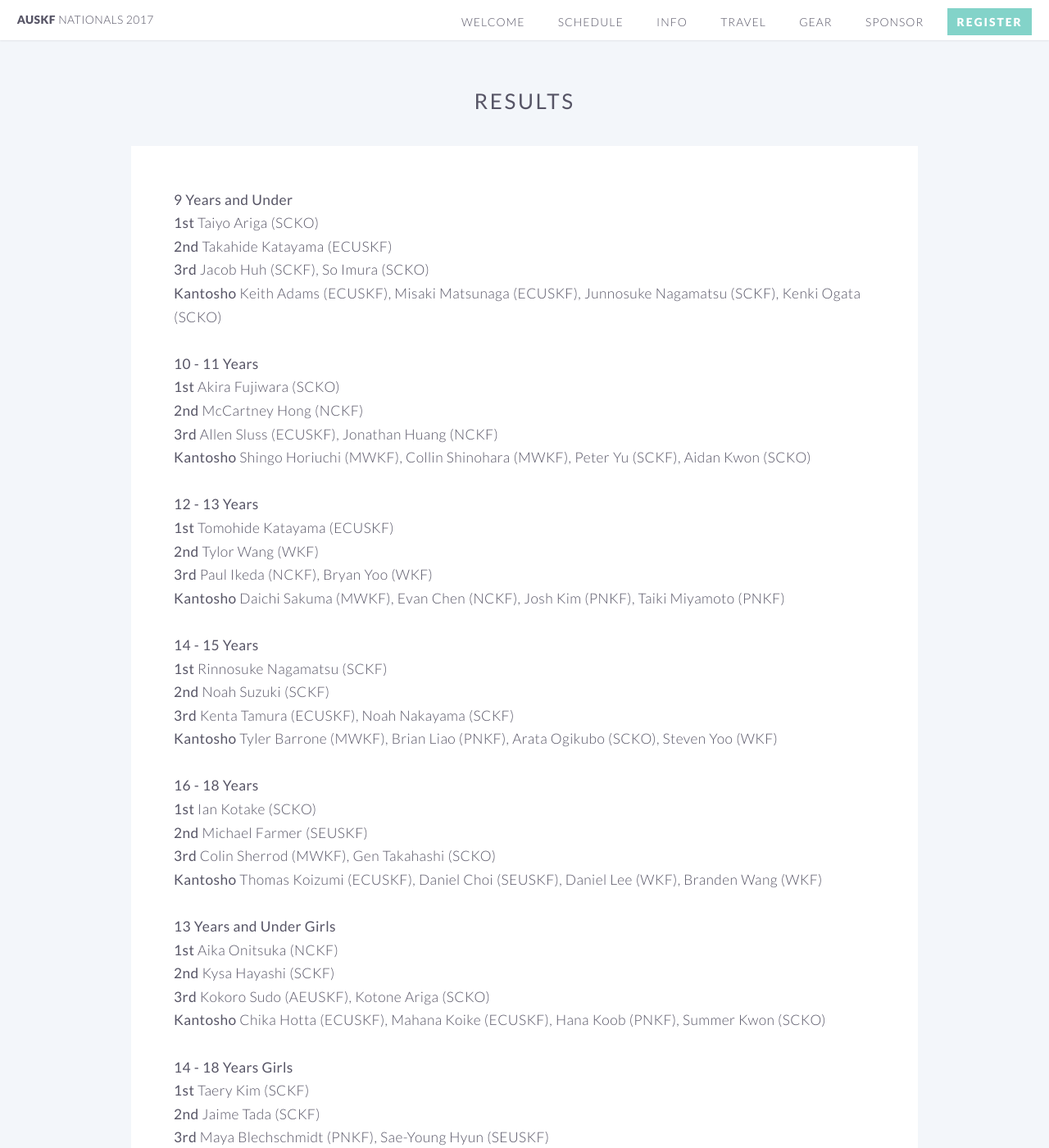
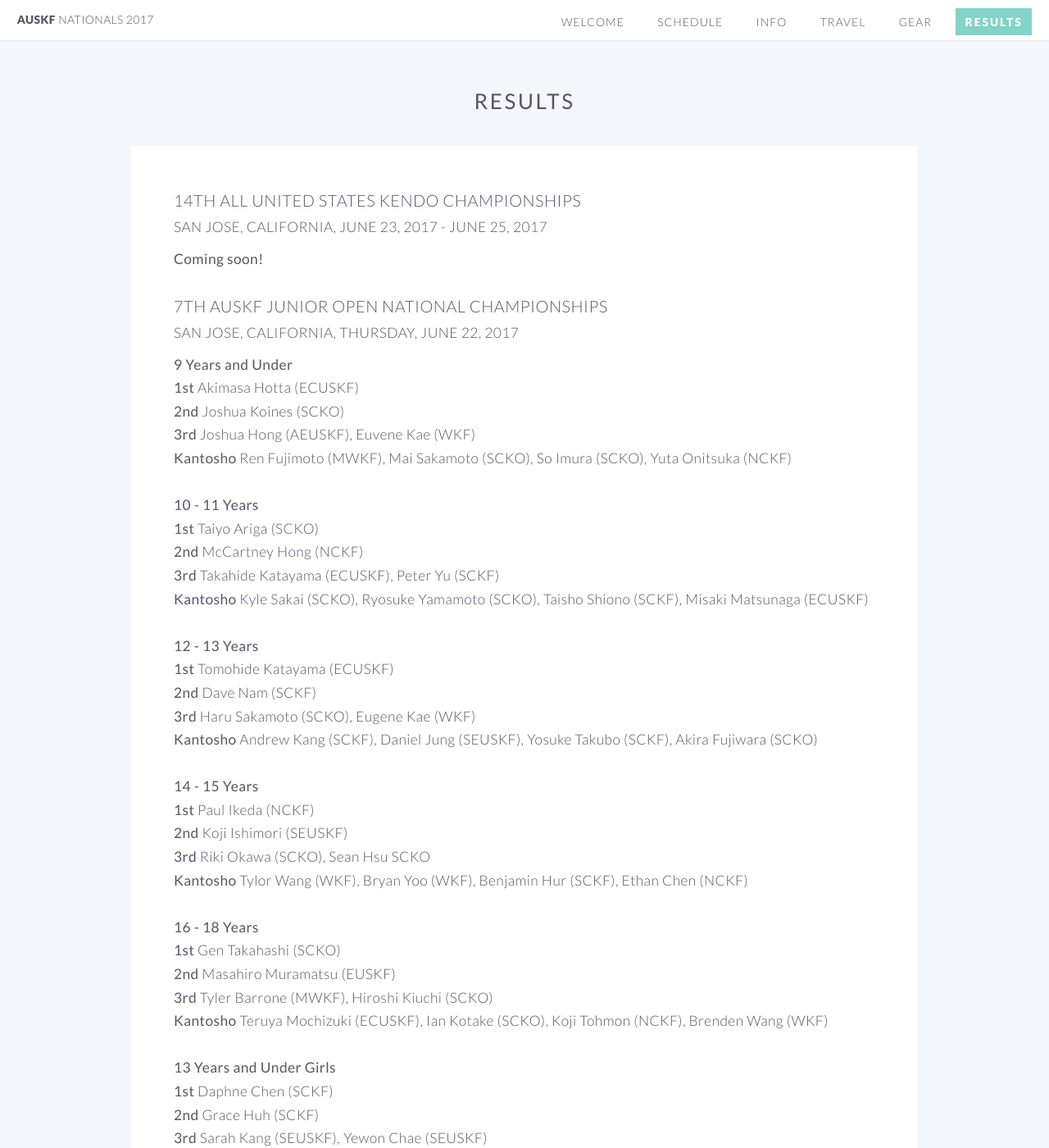
Before and after one commit to auskf-web/auskf-nationals.github.io, a Jekyll site: the page built from results.html, in a window 1280 px wide and 1400 px high. Shown: the whole window at 82% size. Built offline with Jekyll 4.4.1, drawn with Linux system fonts in a browser that asks for light colours; some of the changed text lies outside the part shown.

Commit message:
Add Junior Nationals results

```diff
--- a/_includes/header.html
+++ b/_includes/header.html
@@ -3,14 +3,13 @@
 	<nav id="nav">
 		<ul>
 			<li><a href="/">Welcome</a></li>
-			<!-- TODO -->
-			<!-- <li><a href="/results.html">Results</a></li> -->
 			<li><a href="/schedule.html">Schedule</a></li>
 			<li><a href="/info.html">Info</a></li>
 			<li><a href="/travel.html">Travel</a></li>
 			<li><a href="/gear.html">Gear</a></li>
-			<li><a href="/sponsor.html">Sponsor</a></li>
-			<li><a href="/register.html" class="button special">Register</a></li>
+			<!-- <li><a href="/sponsor.html">Sponsor</a></li> -->
+			<!-- <li><a href="/register.html" class="button special">Register</a></li> -->
+			<li><a href="/results.html" class="button special">Results</a></li>
 		</ul>
 	</nav>
 </header>
--- a/results.html
+++ b/results.html
@@ -11,63 +11,71 @@ layout: default
 
 		<div class="content">
 			<section>
+				<a name="nationals"></a>
+				<h3>14th All United States Kendo Championships</h3>
+				<h4 style="margin-bottom:12px;">San Jose, California, June 23, 2017 - June 25, 2017</h4>
+				<strong>Coming soon!</strong>
+				<br>
+				<br>
+				<a name="juniors"></a>
+				<h3>7th AUSKF Junior Open National Championships</h3>
+				<h4 style="margin-bottom:12px;">San Jose, California, Thursday, June 22, 2017</h4>
 				<strong>9 Years and Under</strong><br>
-				<strong>1st</strong> Taiyo Ariga (SCKO)<br>
-				<strong>2nd</strong> Takahide Katayama (ECUSKF)<br>
-				<strong>3rd</strong> Jacob Huh (SCKF), So Imura (SCKO)<br>
-				<strong>Kantosho</strong> Keith Adams (ECUSKF), Misaki Matsunaga (ECUSKF), Junnosuke Nagamatsu (SCKF), Kenki Ogata (SCKO)<br>
+				<strong>1st</strong> Akimasa Hotta (ECUSKF)<br>
+				<strong>2nd</strong> Joshua Koines (SCKO)<br>
+				<strong>3rd</strong> Joshua Hong (AEUSKF), Euvene Kae (WKF)<br>
+				<strong>Kantosho</strong> Ren Fujimoto (MWKF), Mai Sakamoto (SCKO), So Imura (SCKO), Yuta Onitsuka (NCKF)<br>
 				<br>
 				<strong>10 - 11 Years</strong><br>
-				<strong>1st</strong> Akira Fujiwara (SCKO)<br>
+				<strong>1st</strong> Taiyo Ariga (SCKO)<br>
 				<strong>2nd</strong> McCartney Hong (NCKF)<br>
-				<strong>3rd</strong> Allen Sluss (ECUSKF), Jonathan Huang (NCKF)<br>
-				<strong>Kantosho</strong> Shingo Horiuchi (MWKF), Collin Shinohara (MWKF), Peter Yu (SCKF), Aidan Kwon (SCKO)<br>
+				<strong>3rd</strong> Takahide Katayama (ECUSKF), Peter Yu (SCKF)<br>
+				<strong>Kantosho</strong> Kyle Sakai (SCKO), Ryosuke Yamamoto (SCKO), Taisho Shiono (SCKF), Misaki Matsunaga (ECUSKF)<br>
 				<br>
 				<strong>12 - 13 Years</strong><br>
 				<strong>1st</strong> Tomohide Katayama (ECUSKF)<br>
-				<strong>2nd</strong> Tylor Wang (WKF)<br>
-				<strong>3rd</strong> Paul Ikeda (NCKF), Bryan Yoo (WKF)<br>
-				<strong>Kantosho</strong> Daichi Sakuma (MWKF), Evan Chen (NCKF), Josh Kim (PNKF), Taiki Miyamoto (PNKF)<br>
+				<strong>2nd</strong> Dave Nam (SCKF)<br>
+				<strong>3rd</strong> Haru Sakamoto (SCKO), Eugene Kae (WKF)<br>
+				<strong>Kantosho</strong> Andrew Kang (SCKF),  Daniel Jung (SEUSKF), Yosuke Takubo (SCKF), Akira Fujiwara (SCKO)<br>
 				<br>
 				<strong>14 - 15 Years</strong><br>
-				<strong>1st</strong> Rinnosuke Nagamatsu (SCKF)<br>
-				<strong>2nd</strong> Noah Suzuki (SCKF)<br>
-				<strong>3rd</strong> Kenta Tamura (ECUSKF), Noah Nakayama (SCKF)<br>
-				<strong>Kantosho</strong> Tyler Barrone (MWKF), Brian Liao (PNKF), Arata Ogikubo (SCKO), Steven Yoo (WKF)<br>
+				<strong>1st</strong> Paul Ikeda (NCKF)<br>
+				<strong>2nd</strong> Koji Ishimori (SEUSKF)<br>
+				<strong>3rd</strong> Riki Okawa (SCKO), Sean Hsu SCKO<br>
+				<strong>Kantosho</strong> Tylor Wang (WKF), Bryan Yoo (WKF), Benjamin Hur (SCKF), Ethan Chen (NCKF)<br>
 				<br>
 				<strong>16 - 18 Years</strong><br>
-				<strong>1st</strong> Ian Kotake (SCKO)<br>
-				<strong>2nd</strong> Michael Farmer (SEUSKF)<br>
-				<strong>3rd</strong> Colin Sherrod (MWKF), Gen Takahashi (SCKO)<br>
-				<strong>Kantosho</strong> Thomas Koizumi (ECUSKF), Daniel Choi (SEUSKF), Daniel Lee (WKF), Branden Wang (WKF)<br>
+				<strong>1st</strong> Gen Takahashi (SCKO)<br>
+				<strong>2nd</strong> Masahiro Muramatsu (EUSKF)<br>
+				<strong>3rd</strong> Tyler Barrone (MWKF), Hiroshi Kiuchi (SCKO)<br>
+				<strong>Kantosho</strong> Teruya Mochizuki (ECUSKF), Ian Kotake (SCKO), Koji Tohmon (NCKF), Brenden Wang (WKF)<br>
 				<br>
 				<strong>13 Years and Under Girls</strong><br>
-				<strong>1st</strong> Aika Onitsuka (NCKF)<br>
-				<strong>2nd</strong> Kysa Hayashi (SCKF)<br>
-				<strong>3rd</strong> Kokoro Sudo (AEUSKF), Kotone Ariga (SCKO)<br>
-				<strong>Kantosho</strong> Chika Hotta (ECUSKF), Mahana Koike (ECUSKF), Hana Koob (PNKF), Summer Kwon (SCKO)<br>
+				<strong>1st</strong> Daphne Chen (SCKF)<br>
+				<strong>2nd</strong> Grace Huh (SCKF)<br>
+				<strong>3rd</strong> Sarah Kang (SEUSKF), Yewon Chae (SEUSKF)<br>
+				<strong>Kantosho</strong> Naomi Yu ((SCKF)), Minami Matsunaga (ECUSKF), Yui Koyama (AEUSKF), Catherine Ikeda (NCKF)<br>
 				<br>
 				<strong>14 - 18 Years Girls</strong><br>
-				<strong>1st</strong> Taery Kim (SCKF)<br>
-				<strong>2nd</strong> Jaime Tada (SCKF)<br>
-				<strong>3rd</strong> Maya Blechschmidt (PNKF), Sae-Young Hyun (SEUSKF)<br>
-				<strong>Kantosho</strong> Jennifer DeJong (PNKF), Kasey Tada (SCKF), Hanako Kiuchi (SCKO), Anne Morita (SCKO)<br>
+				<strong>1st</strong> Takino Morishima (SEUSKF)<br>
+				<strong>2nd</strong> Seyeon Park (NCKF)<br>
+				<strong>3rd</strong> Emi Ichimura (NCKF), Colleen Fan (NCKF)<br>
+				<strong>Kantosho</strong> Ririka Satoh (SCKF), Taery Kim (SCKF), Keeley McManus (PNKF), Manami Matsunaga (ECUSKF)<br>
 				<br>
 				<strong>Youth Team</strong><br>
-				<strong>1st</strong> SCKO B<br>
-				<strong>2nd</strong> SCKF B<br>
-				<strong>3rd</strong> ECUSKF A, NCKF<br>
+				<strong>1st</strong> SCKO A<br>
+				<strong>2nd</strong> ECUSKF A<br>
+				<strong>3rd</strong> AEUSKF A, SCKF A<br>
 				<br>
 				<strong>Girls Team</strong><br>
-				<strong>1st</strong> PNKF A<br>
-				<strong>2nd</strong> PNKF B<br>
-				<strong>3rd</strong> SCKF B, SCKO A<br>
+				<strong>1st</strong> NCKF A<br>
+				<strong>2nd</strong> SCKF A<br>
+				<strong>3rd</strong> SCKF B, NCKF B<br>
 				<br>
 				<strong>Boys Team</strong><br>
-				<strong>1st</strong> ECUSKF<br>
-				<strong>2nd</strong> SCKO A<br>
-				<strong>3rd</strong> SCKF A, SCKO B<br>
-
+				<strong>1st</strong> WKF B<br>
+				<strong>2nd</strong> ECUSKF A<br>
+				<strong>3rd</strong> NCKF A, SCKO B<br>
 			</section>
 		</div>
 
```
Also changed, not shown: index.html (+3 -5 lines).
